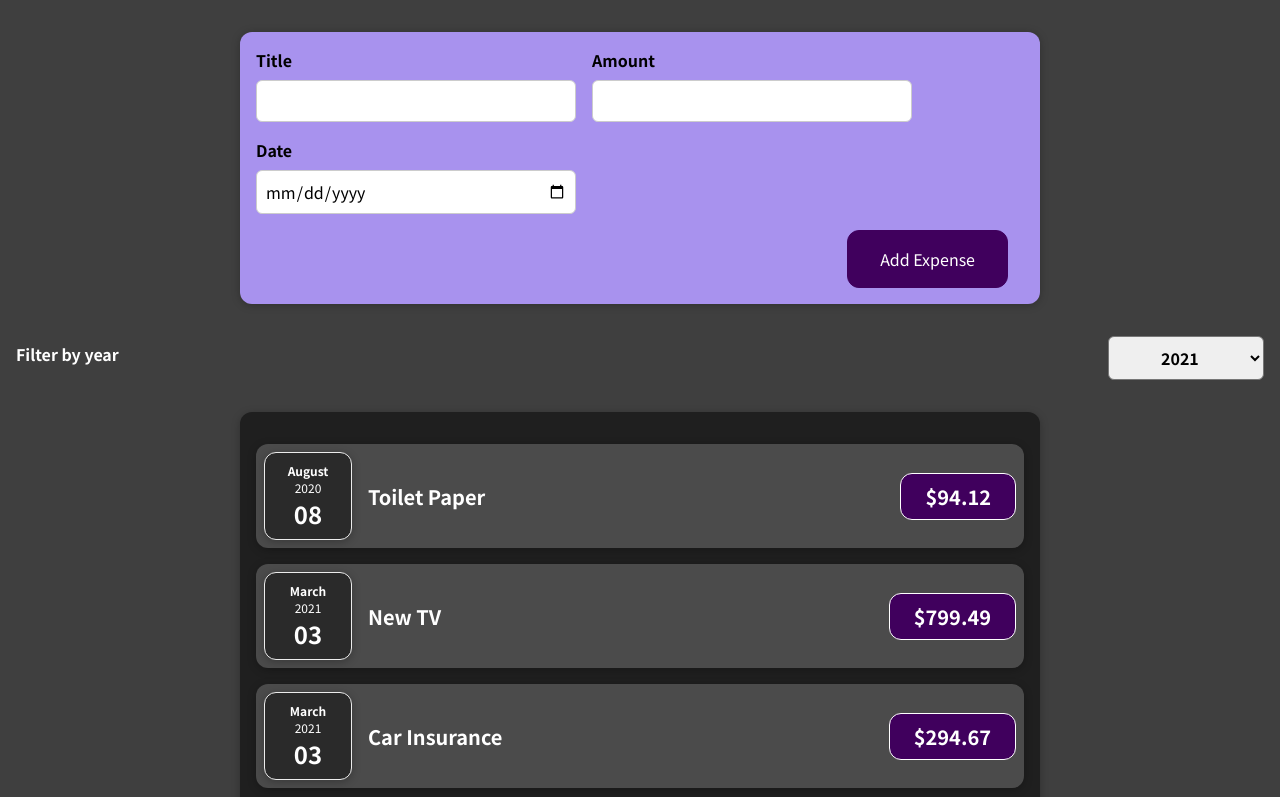
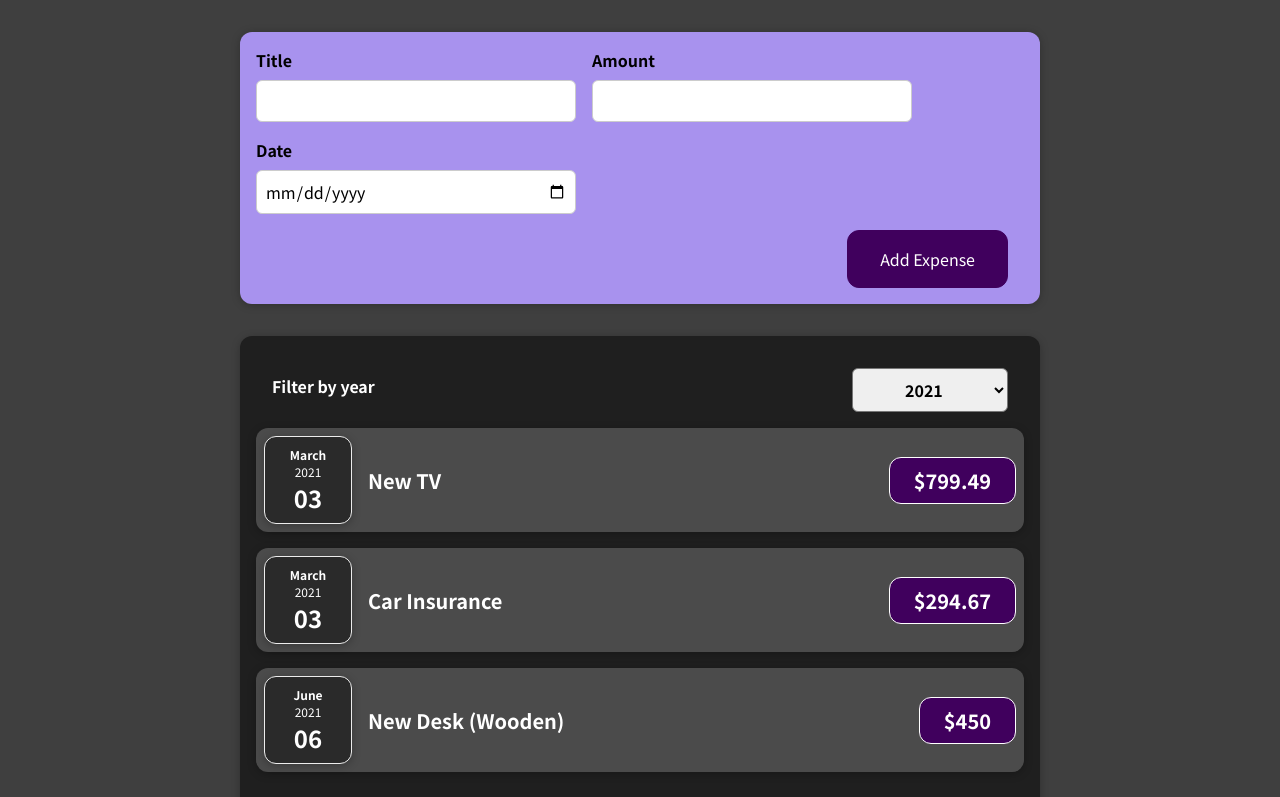
Before and after one commit to rodo1fo/react-expense-tracker, a React (Create React App) app: page / in a window 1280 px wide. Shown: the top 797 px of the page. Built offline with nearby package versions, Linux system fonts and the light colour scheme.

Commit message:
add expense ExpensesList component

```diff
--- a/src/App.js
+++ b/src/App.js
@@ -1,8 +1,9 @@
+import { useState } from 'react';
 import Expenses from './components/Expenses/Expenses';
 import NewExpense from './components/NewExpense/NewExpense';
 
 const App = () => {
-  const expenses = [
+  const [expenses, setExpenses] = useState([
     {
       id: 'e1',
       title: 'Toilet Paper',
@@ -22,10 +23,10 @@ const App = () => {
       amount: 450,
       date: new Date(2021, 5, 12),
     },
-  ];
+  ]);
 
   const addExpenseHandler = expenseData => {
-    console.log(expenseData);
+    setExpenses(prevState => [expenseData, ...prevState]);
   };
 
   return (
--- a/src/components/Expenses/ExpenseItem/ExpenseItem.js
+++ b/src/components/Expenses/ExpenseItem/ExpenseItem.js
@@ -4,6 +4,7 @@ import Card from '../../UI/Card';
 
 const ExpenseItem = props => {
   return (
+    <li>
       <Card className="expense-item">
         <ExpenseDate date={props.date} />
         <div className="expense-item__description">
@@ -11,6 +12,7 @@ const ExpenseItem = props => {
           <div className="expense-item__price">${props.amount}</div>
         </div>
       </Card>
+    </li>
   );
 };
 
--- a/src/components/Expenses/Expenses.js
+++ b/src/components/Expenses/Expenses.js
@@ -1,7 +1,9 @@
 import React, { useState } from 'react';
-import ExpenseItem from './ExpenseItem/ExpenseItem';
+
 import Card from '../UI/Card';
 import ExpensesFilter from './ExpensesFilter/ExpensesFilter';
+import ExpensesList from './ExpensesList/ExpensesList';
+
 import './Expenses.css';
 
 const Expenses = props => {
@@ -11,14 +13,15 @@ const Expenses = props => {
     setFilteredYear(enteredDate);
   };
 
+  const filteredExpenses = props.items.filter(
+    expense => new Date(expense.date).getFullYear() === parseInt(filteredYear)
+  );
+
   return (
     <div>
-      <ExpensesFilter selectedYear={filteredYear} onChangeFilter={selectDateHandler} />
       <Card className="expenses">
-        <ExpenseItem title={props.items[0].title} amount={props.items[0].amount} date={props.items[0].date} />
-        <ExpenseItem title={props.items[1].title} amount={props.items[1].amount} date={props.items[1].date} />
-        <ExpenseItem title={props.items[2].title} amount={props.items[2].amount} date={props.items[2].date} />
-        <ExpenseItem title={props.items[3].title} amount={props.items[3].amount} date={props.items[3].date} />
+        <ExpensesFilter selectedYear={filteredYear} onChangeFilter={selectDateHandler} />
+        <ExpensesList items={filteredExpenses} />
       </Card>
     </div>
   );
--- /dev/null
+++ b/src/components/Expenses/ExpensesList/ExpensesList.css
@@ -0,0 +1,9 @@
+.expenses-list {
+  list-style: none;
+  padding: 0;
+}
+
+.expenses-list__fallback {
+  color: white;
+  text-align: center;
+}
--- /dev/null
+++ b/src/components/Expenses/ExpensesList/ExpensesList.js
@@ -0,0 +1,16 @@
+import ExpenseItem from '../ExpenseItem/ExpenseItem';
+
+import './ExpensesList.css';
+const ExpensesList = props => {
+  if (props.items.length === 0) return <h2 className="expenses-list__fallback">No expenses found</h2>;
+  return (
+    <ul className="expenses-list">
+      {props.items.map(expense => (
+        <ExpenseItem key={expense.id} title={expense.title} amount={expense.amount} date={expense.date} />
+      ))}
+      ;
+    </ul>
+  );
+};
+
+export default ExpensesList;
```
Lines whose indentation alone changed are shown as unchanged.
